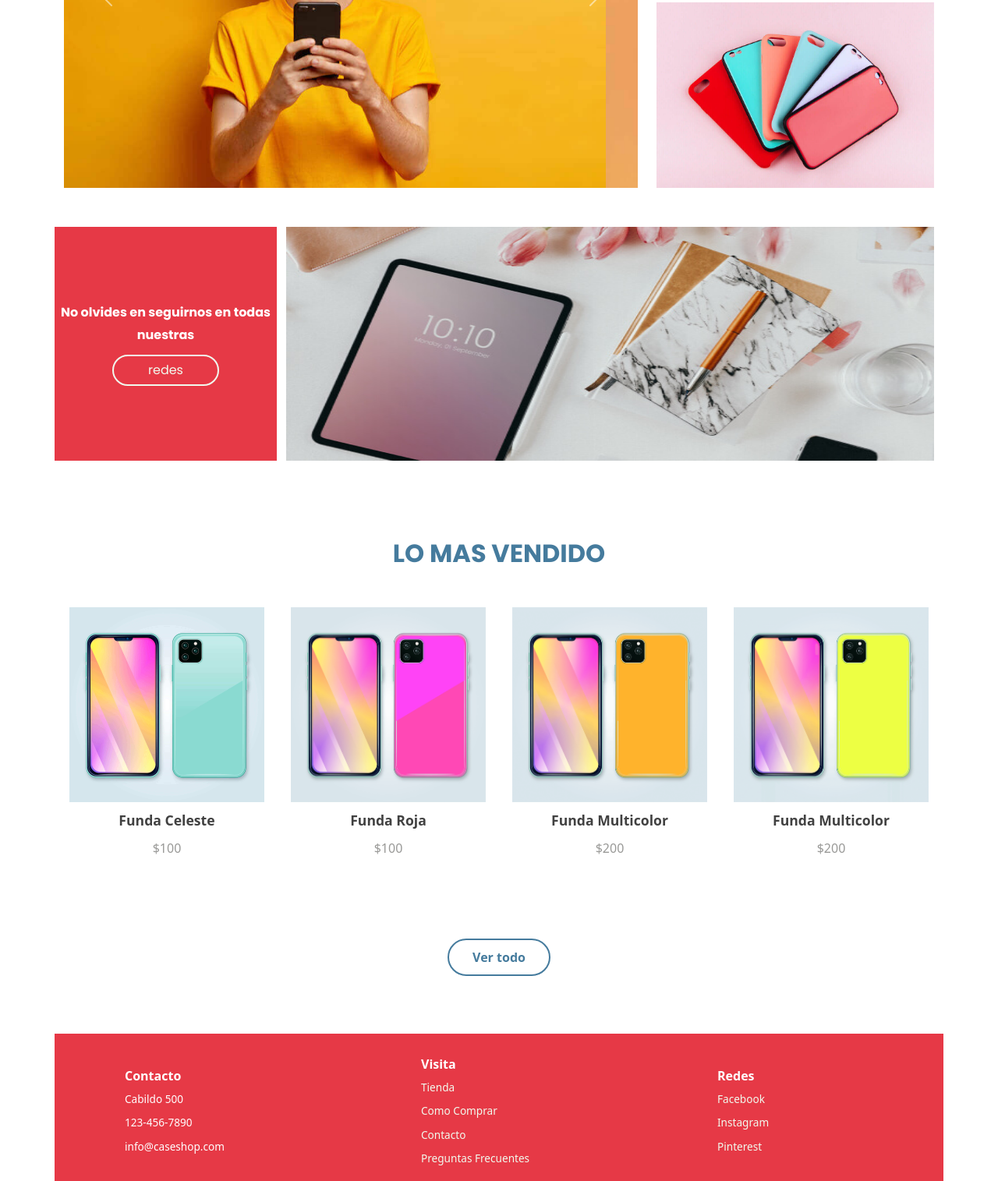
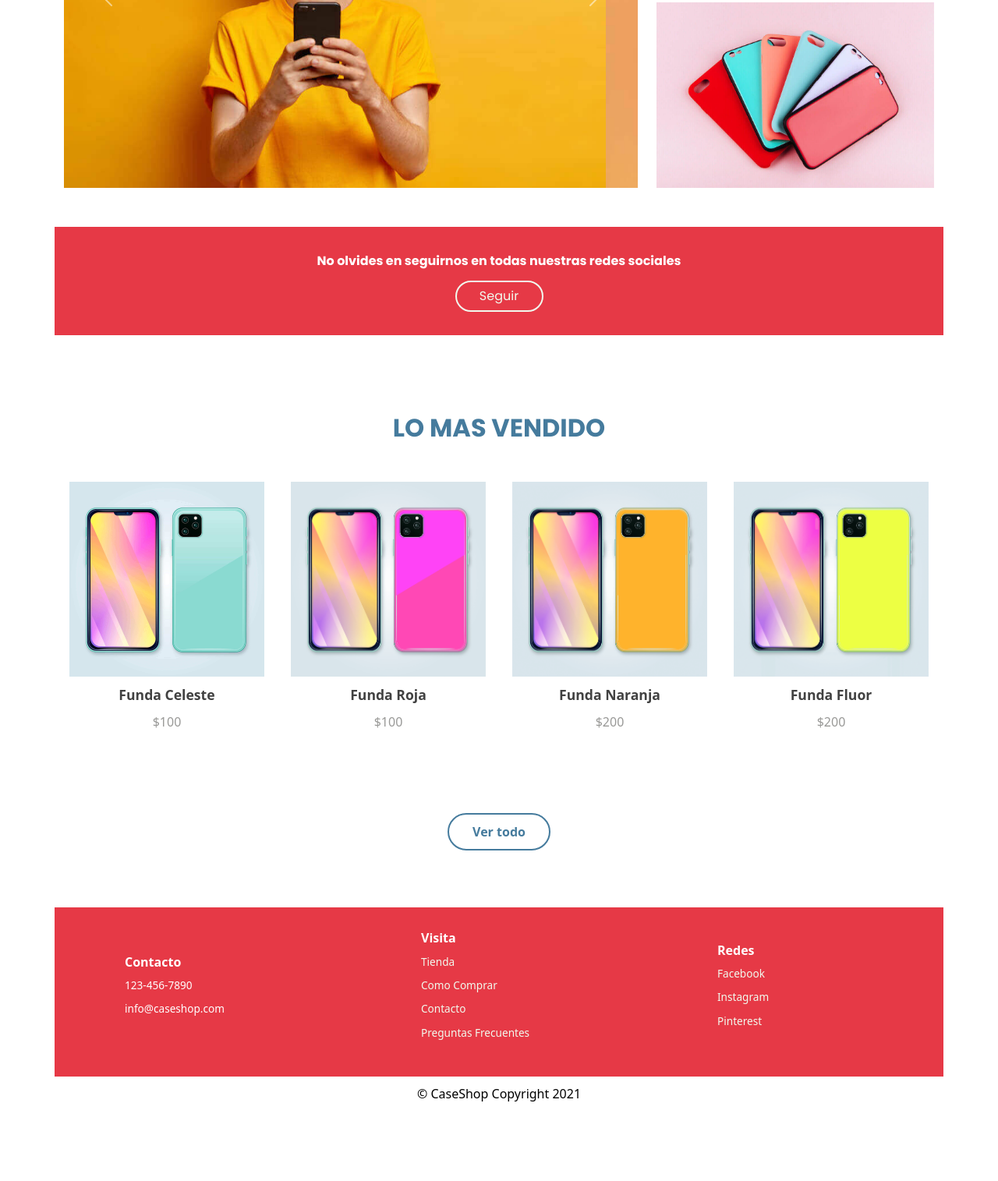
Before and after one commit to AgustinLeg/caseshop-leguizamon, a website: page index.html in a window 1280 px wide. Shown: the part 348-1863 px from the top of the page at 78% size. After the commit the page ends 1789 px from the top, so only its background shows below. Drawn offline with nearby package versions, Linux system fonts and the light colour scheme.

Commit message:
index instagram sin imagen - footer sin direccion

```diff
--- a/index.html
+++ b/index.html
@@ -108,12 +108,9 @@
                     </div>
                 </div>
                 <div class="row banner__publicidad">
-                    <div class="col-md-3 banner__texto">
-                        <span>No olvides en seguirnos en todas nuestras </span>
-                        <button class="btn btn-primary"><a href="">redes</a></button>
-                    </div>
-                    <div class="col-md-9 banner__img">
-                        <img src="images/banner-instagram.jpg" alt="">
+                    <div class="col-12 banner__texto">
+                        <span>No olvides en seguirnos en todas nuestras redes sociales </span>
+                        <button class="btn btn-primary"><a href="">Seguir</a></button>
                     </div>
                 </div>
             </div>
@@ -136,13 +133,13 @@
                     </div>
                     <div class="producto">
                         <img class="producto__img" src="images/funda-iphone-naranja.png" alt="Funda para iphone multicolor">
-                        <p class="producto__titulo">Funda Multicolor</p>
+                        <p class="producto__titulo">Funda Naranja</p>
                         <p class="producto__precio">$200</p>
                         <button class="producto__boton"><a href="#">agregar al carrito</a></button>
                     </div>
                     <div class="producto">
                         <img class="producto__img" src="images/funda-iphone-amarillo.png" alt="Funda para iphone multicolor">
-                        <p class="producto__titulo">Funda Multicolor</p>
+                        <p class="producto__titulo">Funda Fluor</p>
                         <p class="producto__precio">$200</p>
                         <button class="producto__boton"><a href="#">agregar al carrito</a></button>
                     </div>
@@ -156,7 +153,6 @@
             <div class="contacto">
                 <h3>Contacto</h3>
                 <ul class="lista">
-                    <li class="lista__item">Cabildo 500</li>
                     <li class="lista__item">123-456-7890</li>
                     <li class="lista__item">info@caseshop.com</li>
                 </ul>
--- a/scss/_footer.scss
+++ b/scss/_footer.scss
@@ -35,7 +35,7 @@ footer{
 
     .copyright{
         display: block;
-        background: $colorWhite;
+        background: #fff;
         color: #000;
         text-align: center;
         padding: 10px 0;
--- a/scss/_index.scss
+++ b/scss/_index.scss
@@ -44,7 +44,7 @@
                             align-items: center;
                             flex-direction: column;
                             .btn{
-                                width:50%;
+                                width:10%;
                                 margin-top: 10px;
                                 border-radius: 30px;
                                 background: transparent;
```
Also changed, not shown: pages/como-comprar.html (+0 -1 lines), pages/contacto.html (+0 -1 lines), pages/preguntas-frecuentes.html (+0 -1 lines), pages/tienda.html (+0 -1 lines), css/estilos.css, images/banner-instagram.jpg (deleted).
